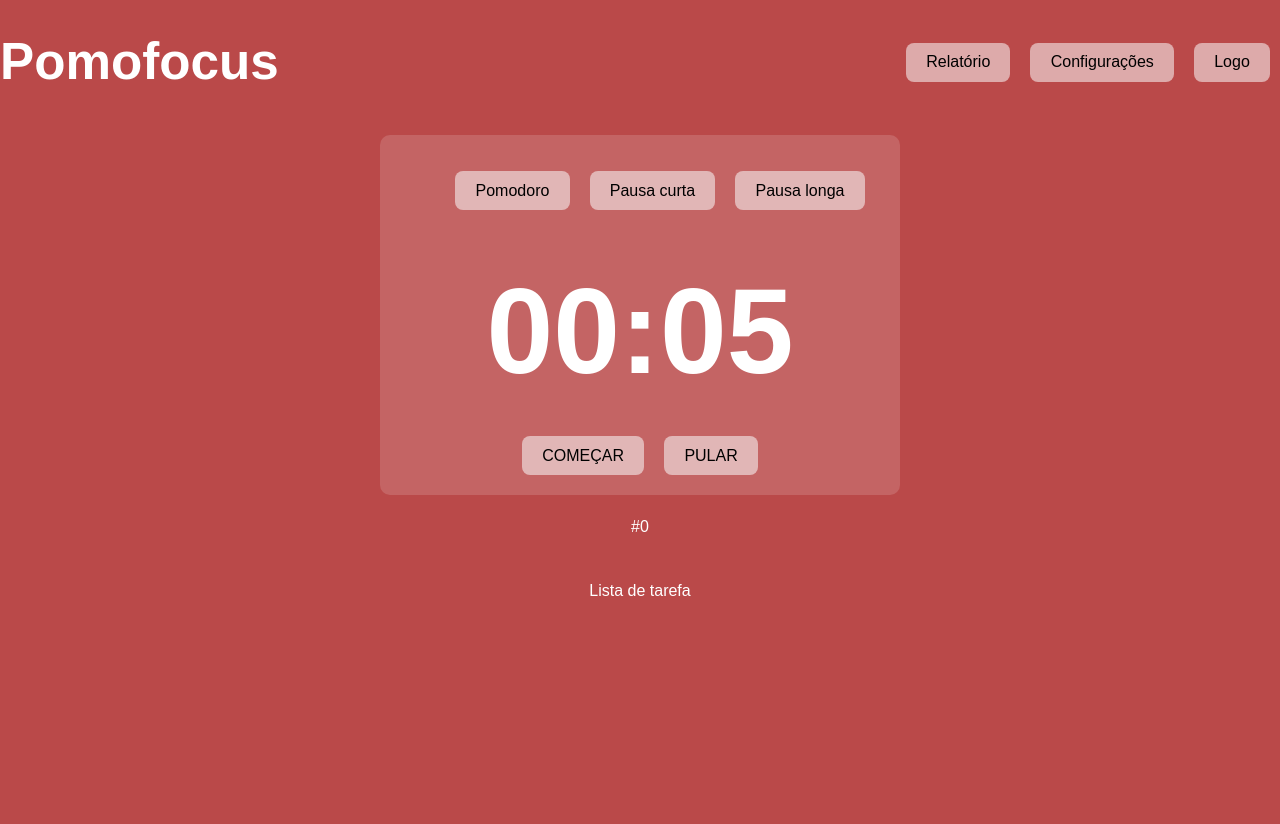
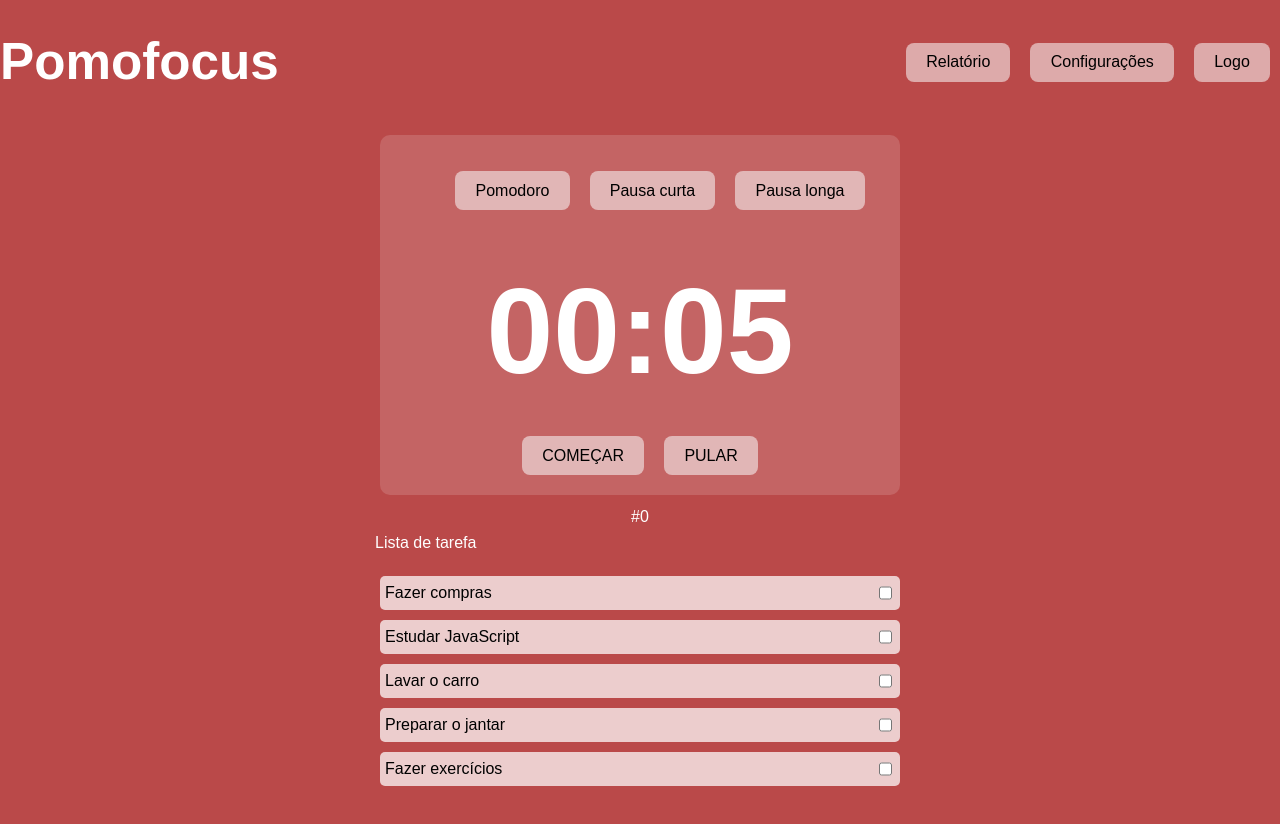
Before and after one commit to wanderson-nascimento/Pomodoro, a React (Vite) app in the folder PomodoroTimer/: page / in a window 1280 px wide. Shown: the top 824 px of the page. Built offline with nearby package versions, Linux system fonts and the light colour scheme.

Commit message:
Lista de tarefas inicial

```diff
--- a/PomodoroTimer/src/App.css
+++ b/PomodoroTimer/src/App.css
@@ -61,12 +61,28 @@ ul{
 .contador{
   display: flex;
   justify-content: center;
-  padding: 20px;
+  padding-top: 10px;
   align-items: center;
 }
+.footer{
+  max-width: 530px;
+  max-height: 430px;
+  margin: auto;
+  padding: 2px;
+}
 
-.taskList{
-  padding: 20px;
+.taskListGeral{
   display: flex;
-  justify-content: center;
+  flex-direction: column;
+  padding-inline-start: 0px ;
 }
+
+.taskListElements{
+  padding: 5px;
+  margin: 5px;
+  border-radius: 5px;
+  color: black;
+  background-color: rgba(255, 255, 255, 0.726);
+  display: flex;
+  justify-content: space-between;
+}
--- a/PomodoroTimer/src/TaskList.jsx
+++ b/PomodoroTimer/src/TaskList.jsx
@@ -1,19 +1,38 @@
-import { useEffect, useState} from 'react';
-import './App.css'
+import { useEffect, useState } from "react";
+import "./App.css";
 
-function TaskList({ isPausado, isPomodoro, isPausaCurta, isPausaLonga, handleClick, handlePausaCurta }) {
+function TaskList({
+  isPausado,
+  isPomodoro,
+  isPausaCurta,
+  isPausaLonga,
+  handleClick,
+  handlePausaCurta,
+}) {
   const [estado, setEstado] = useState(0);
-
+  const people = [
+    "Fazer compras",
+    "Estudar JavaScript",
+    "Lavar o carro",
+    "Preparar o jantar",
+    "Fazer exercícios",
+  ];
+  const listItems = people.map((person) => (
+    <li className="taskListElements" key={person}>
+      {person} <input type="checkbox" />{" "}
+    </li>
+  ));
 
   return (
     <>
-            <div className="taskList">
+      <div className="footer">
         <div>
           Lista de tarefa
+          <ul className="taskListGeral">{listItems}</ul>
         </div>
       </div>
     </>
-    )
+  );
 }
 
-export default TaskList
+export default TaskList;
```
Lines whose indentation alone changed are shown as unchanged.
